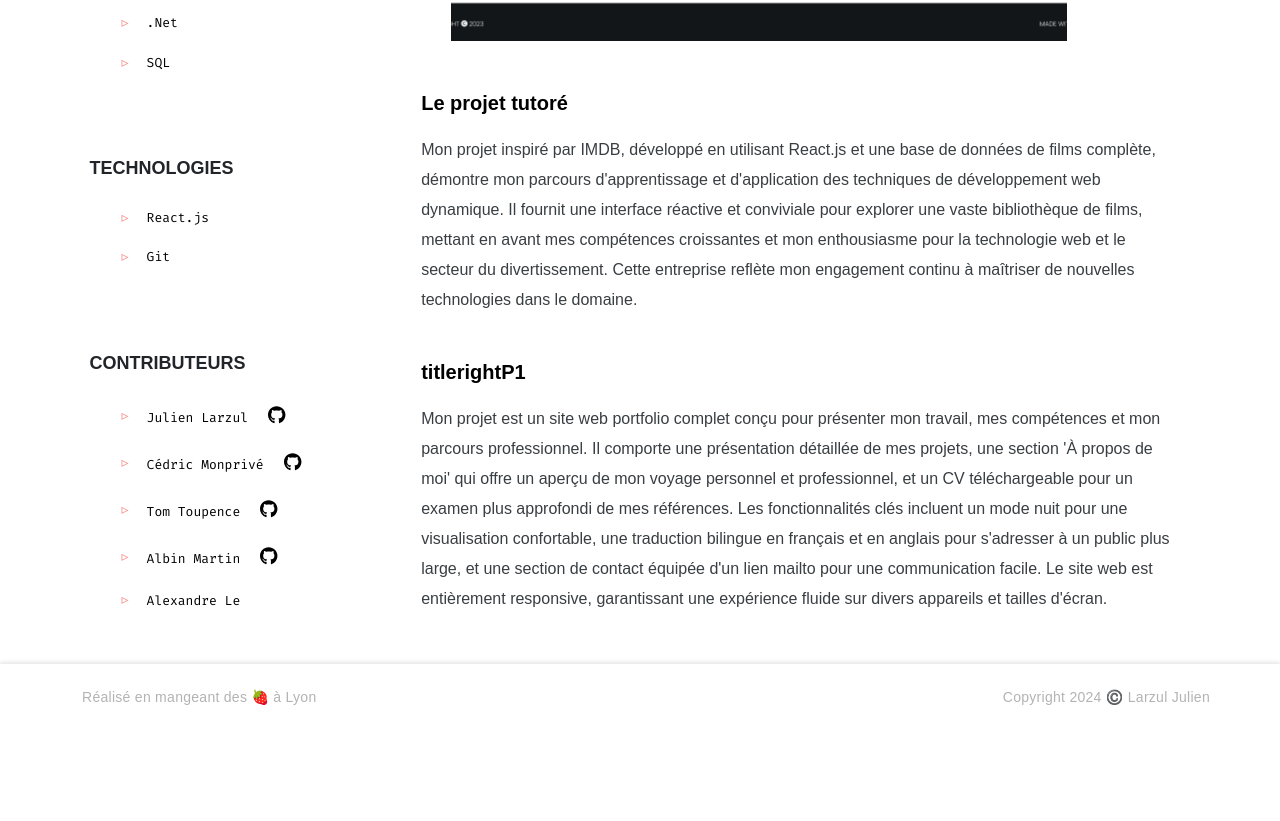
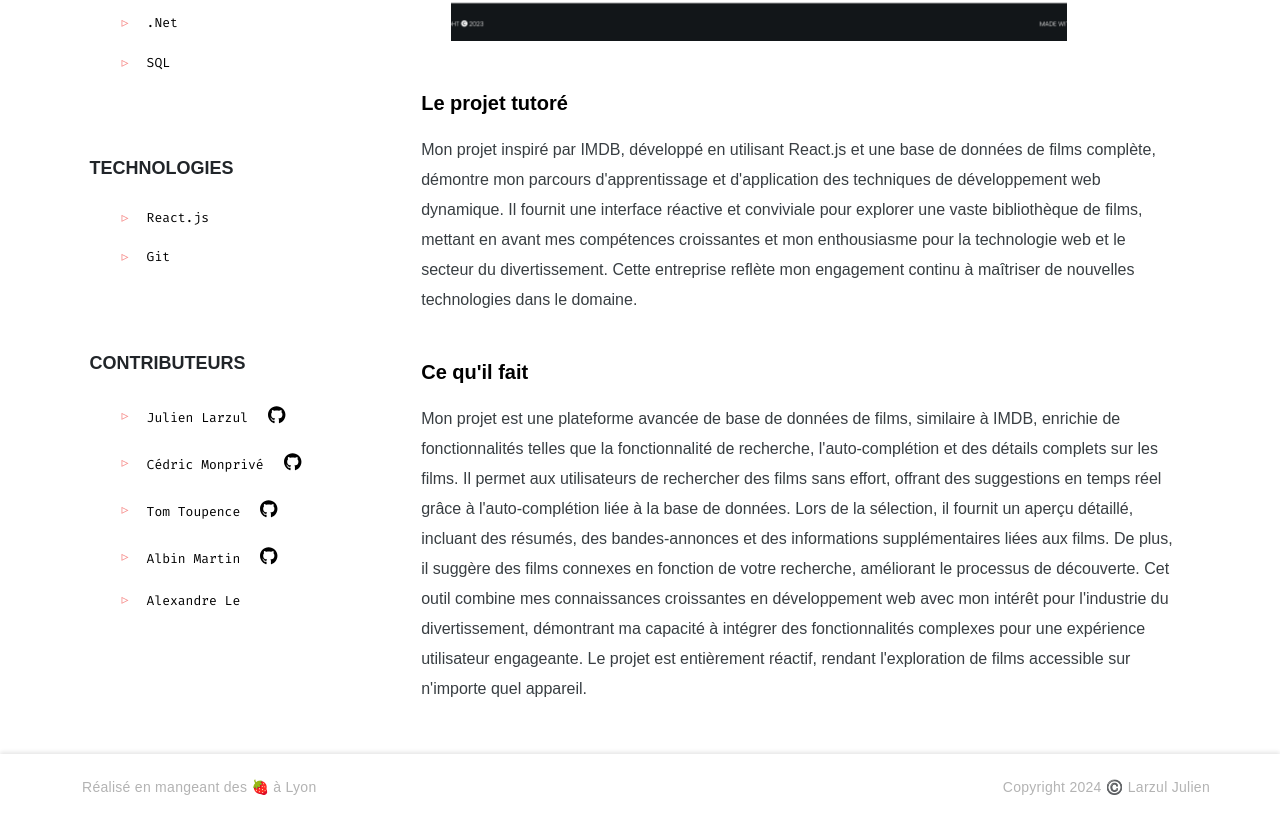
Before and after one commit to julienlrzl/Portfolio, a React (Create React App) app in the folder portfoliojulien/: page /Ptut in a window 1280 px wide. Shown: the part 479-1300 px from the top of the page. Before the commit the page ends 1210 px from the top, so only its background shows below. Built offline with nearby package versions, Linux system fonts and the light colour scheme; a web font is replaced by a local one.

Commit message:
correction erreur texte

```diff
--- a/portfoliojulien/src/pages/Ptut.js
+++ b/portfoliojulien/src/pages/Ptut.js
@@ -95,9 +95,9 @@
             <h3 className="title-text-pre">{t("titlerightP0")}</h3>
             <p>{t("textrightP0")}</p>
             <h3 className="title-text-pre title-text-pre-space">
-              {t("titlerightP1")}
+              {t("titleright1")}
             </h3>
-            <p className="space-bottom">{t("textright1")}</p>
+            <p className="space-bottom">{t("textrightP1")}</p>
           </div>
         </div>
       </div>
```
